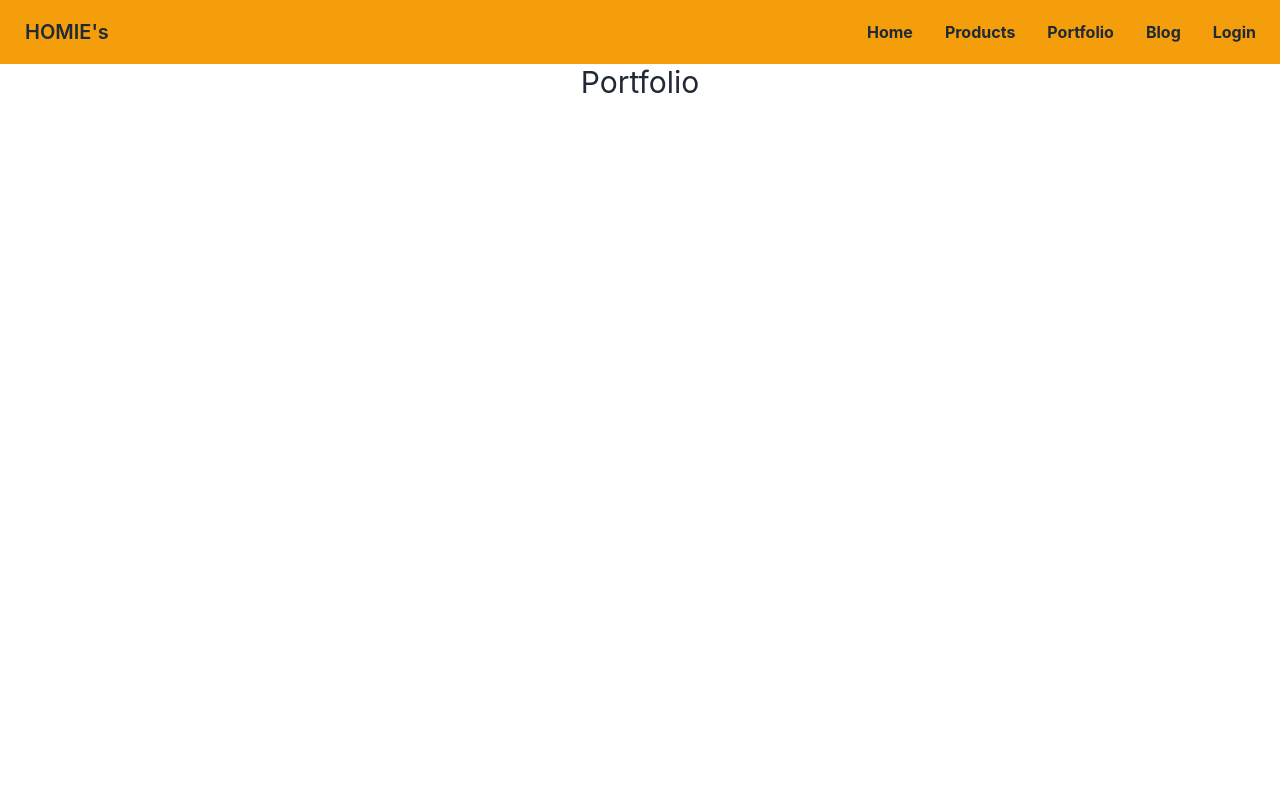
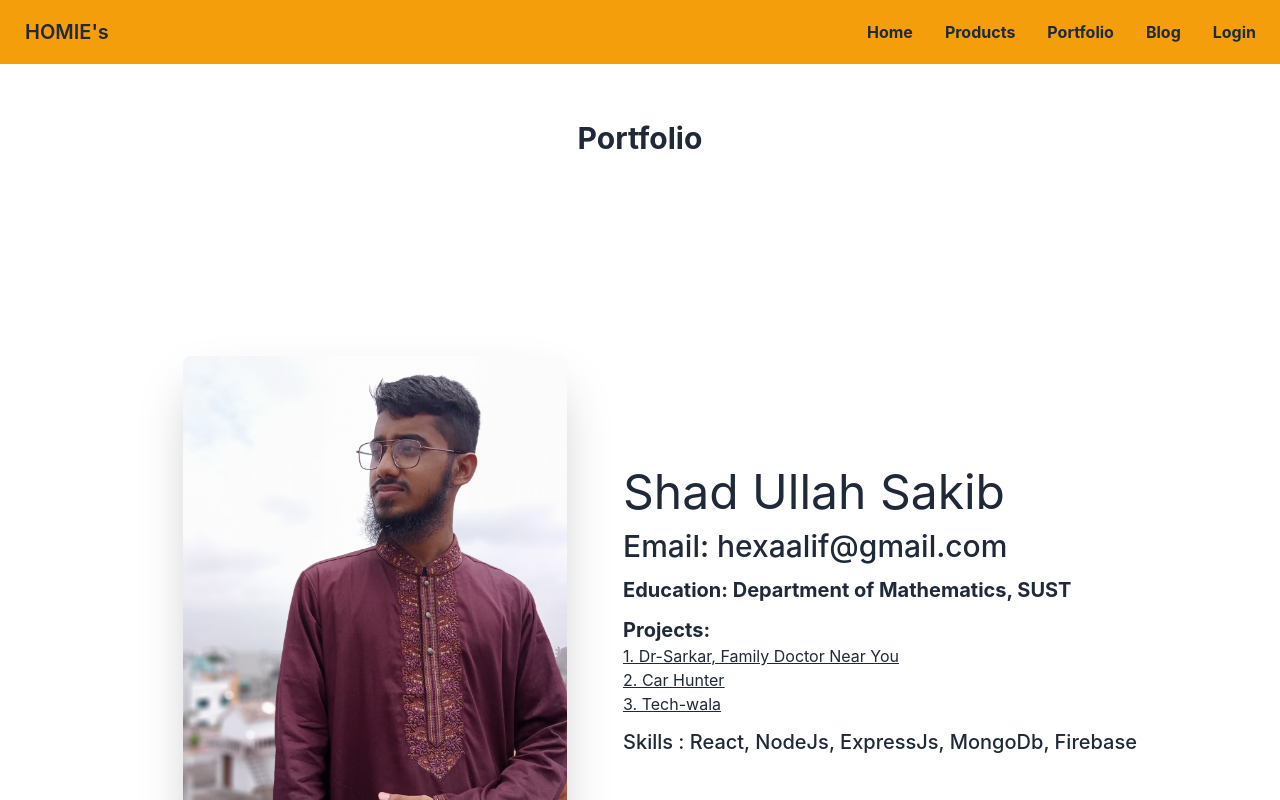
Before and after one commit to hexaalif/Homies-Manufacturer-website, a React (Create React App) app: page /portfolio in a window 1280 px wide. Shown: the top 800 px of the page. Built offline with nearby package versions, Linux system fonts and the light colour scheme.

Commit message:
portfolio part added

```diff
--- a/src/App.js
+++ b/src/App.js
@@ -8,6 +8,7 @@ import Products from './Component/Pages/Products/Products';
 import Portfolio from './Component/Pages/Portfolio/Portfolio';
 import Blog from './Component/Pages/Blog/Blog';
 import NotFound from './Component/Pages/Shared/NotFound/NotFound';
+import Footer from './Component/Pages/Shared/Footer';
 
 function App() {
   return (
@@ -22,6 +23,7 @@ function App() {
         <Route path="/login" element={<Login />} />
         <Route path="*" element={<NotFound />} />
       </Routes>
+      <Footer></Footer>
     </div>
   );
 }
--- a/src/Component/Pages/Blog/Blog.js
+++ b/src/Component/Pages/Blog/Blog.js
@@ -1,11 +1,22 @@
-import React from 'react';
+import React from "react";
 
 const Blog = () => {
-    return (
+  return (
+    <div>
+      <h1 className="text-3xl text-center my-14 font-bold">Blog</h1>
         <div>
-            <h1 className='text-3xl text-center'>Blog</h1>
+        <div class="collapse collapse-arrow my-10 container rounded-box">
+        <input type="checkbox" class="peer" />
+        <div class="collapse-title bg-primary text-primary-content peer-checked:bg-secondary peer-checked:text-secondary-content">
+          <b>How will you improve the performance of a React Application?</b>
         </div>
-    );
+        <div class="collapse-content bg-primary text-primary-content peer-checked:bg-secondary peer-checked:text-secondary-content">
+          <p>tabindex="0" attribute is necessary to make the div focusable</p>
+        </div>
+      </div>
+        </div>
+    </div>
+  );
 };
 
 export default Blog;
--- a/src/Component/Pages/Home/Home/Home.js
+++ b/src/Component/Pages/Home/Home/Home.js
@@ -1,8 +1,6 @@
 import React from 'react';
 import { Link } from 'react-router-dom';
 import Product from '../../Product/Product';
-import Products from '../../Products/Products';
-import Footer from '../../Shared/Footer';
 import Banner from '../Banner/Banner';
 import CEO from '../CEO/CEO';
 import Info from '../Info/Info';
@@ -60,7 +58,6 @@ const Home = () => {
             <Summary></Summary>
             <CEO></CEO>
             <Testimonial></Testimonial>
-            <Footer></Footer>
         </div>
     );
 };
--- a/src/Component/Pages/Home/Testimonial/Testimonial.js
+++ b/src/Component/Pages/Home/Testimonial/Testimonial.js
@@ -17,7 +17,7 @@ const Testimonial = () => {
     return (
         <section>
             <h1 className='text-5xl text-primary font-bold text-center my-28'>Reviews</h1>
-            <div className='grid grid-cols-1 md:grid-cols-2 lg:grid-cols-3 g   ap-4 mb-28'>
+            <div className='grid grid-cols-1 md:grid-cols-2 lg:grid-cols-3 gap-4 mb-28'>
                 {
                     reviews.map(review => <Review
                     key={review._id}
--- a/src/Component/Pages/Portfolio/Portfolio.js
+++ b/src/Component/Pages/Portfolio/Portfolio.js
@@ -1,11 +1,29 @@
-import React from 'react';
+import React from "react";
+import { Link } from "react-router-dom";
+import mypic from '../../../Images/My.jpg'
 
 const Portfolio = () => {
-    return (
-        <div>
-            <h1 className='text-3xl text-center'>Portfolio</h1>
+  return (
+    <div>
+      <h1 className="text-3xl text-center my-14 font-bold">Portfolio</h1>
+      <div class="hero min-h-screen bg-base-100">
+        <div class="hero-content flex-col lg:flex-row">
+          <img
+            src={mypic}
+            class="max-w-sm rounded-lg shadow-2xl mx-10"
+          />
+          <div class="">
+            <h1 class="text-5xl mb-3">Shad Ullah Sakib</h1>
+            <h3 class="text-3xl font-medium mb-3">Email: hexaalif@gmail.com</h3>
+            <h5 class="text-xl font-bold mb-3">Education: Department of Mathematics, SUST</h5>
+            <p class="text-xl font-bold">Projects: <br /> </p>
+            <p className="underline"><a href="https://dr-sarkar-25ed1.web.app/" target={`_blank`}>1. Dr-Sarkar, Family Doctor Near You</a> <br /> <a href="https://car-hunter.netlify.app/" target={`_blank`}>2. Car Hunter</a> <br /> <a href="https://tech-wala.netlify.app/" target={`_blank`}>3. Tech-wala</a></p>
+            <p class="text-xl font-medium pt-3">Skills : React, NodeJs, ExpressJs, MongoDb, Firebase</p>
+          </div>
         </div>
-    );
+      </div>
+    </div>
+  );
 };
 
 export default Portfolio;
```
Also changed, not shown: src/Images/My.jpg (added).
